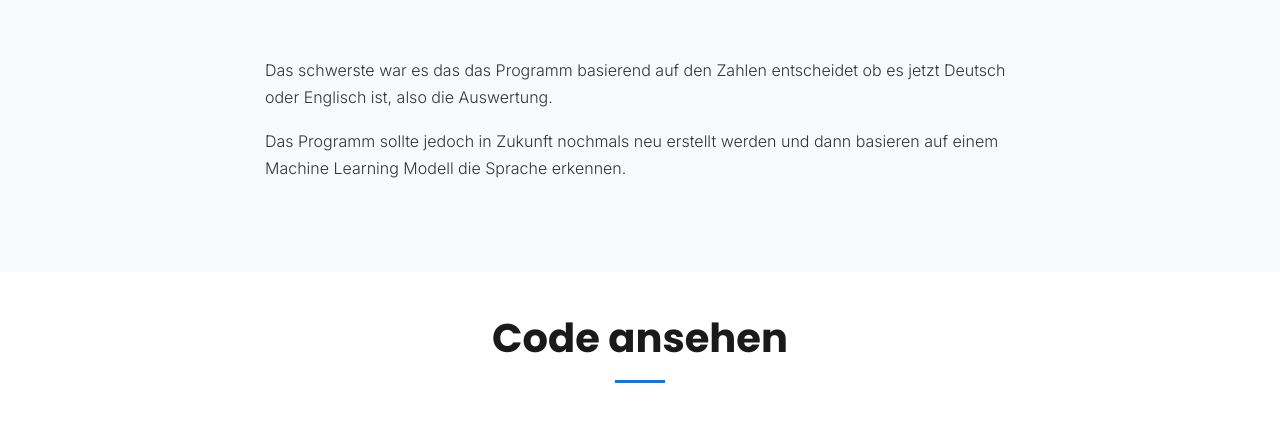
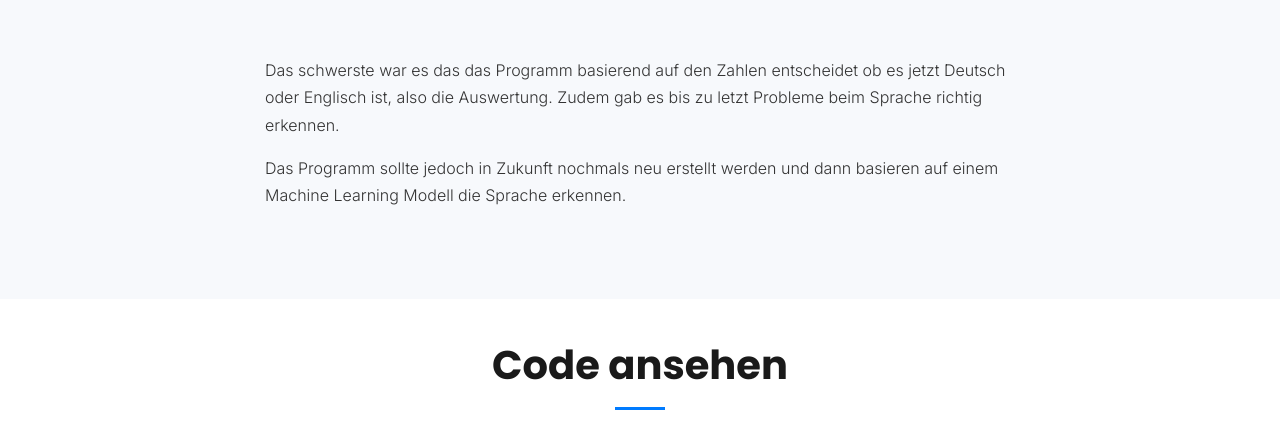
Before and after one commit to Entlino/Portfolio-Website, a plain HTML site: page projects/spracherkennung.html in a window 1280 px wide. Shown: the part 2494-2934 px from the top of the page. Drawn offline with Linux system fonts and the light colour scheme; files whose address does not match are found by name.

Commit message:
Update spracherkennung.html

```diff
--- a/projects/spracherkennung.html
+++ b/projects/spracherkennung.html
@@ -127,7 +127,8 @@
             <p>
               Das schwerste war es das das Programm basierend auf den Zahlen
               entscheidet ob es jetzt Deutsch oder Englisch ist, also die
-              Auswertung.
+              Auswertung. Zudem gab es bis zu letzt Probleme beim Sprache
+              richtig erkennen.
             </p>
             <p>
               Das Programm sollte jedoch in Zukunft nochmals neu erstellt werden
```
